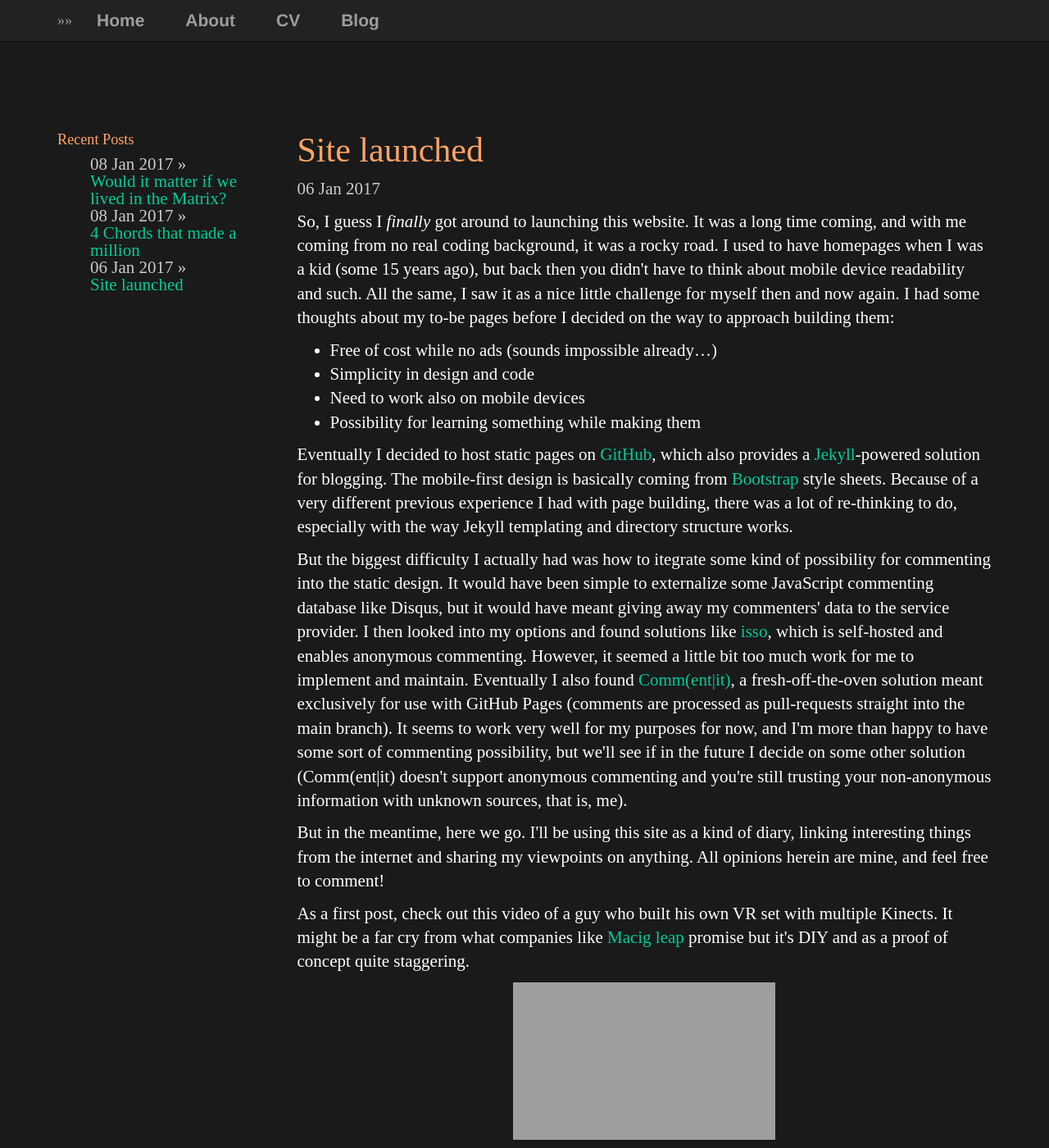
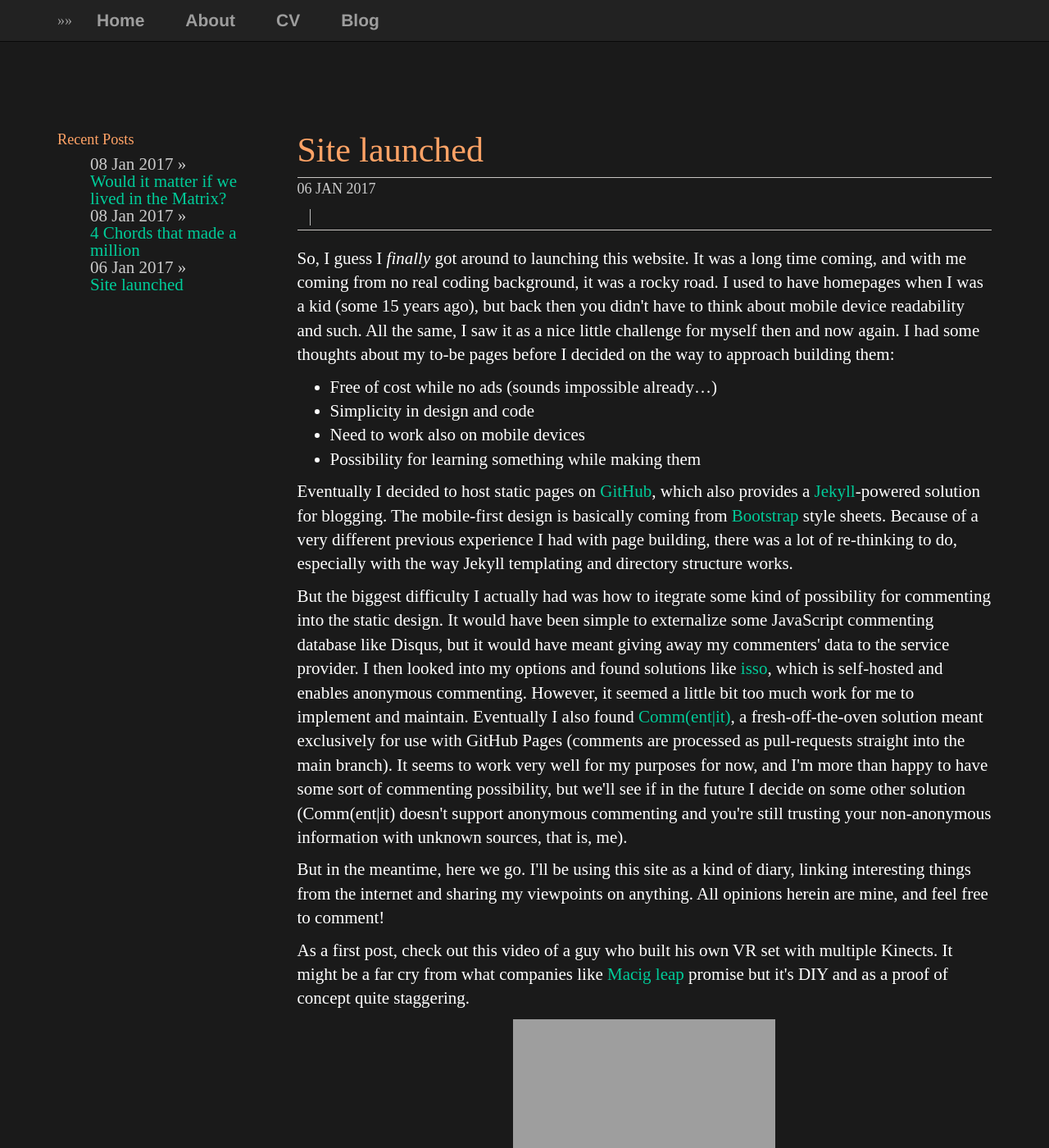
Before and after one commit to plantecophys/plantecophys, a Jekyll site: the page built from _posts/2016-04-30-site-launched.md, in a window 1280 px wide and 1400 px high. Shown: the whole window at 82% size. Built offline with Jekyll 4.4.1, drawn with Linux system fonts in a browser that asks for light colours; grey boxes are pictures that could not be loaded.

Commit message:
Update main.css

```diff
--- a/css/main.css
+++ b/css/main.css
@@ -38,10 +38,36 @@ a:visited {
   color: #1a1a1a;
   border-color: #1a1a1a;
 }
+/* yleisilme loppuu */
+/* meta alkaa */
 .postdate {
     color: #cccccc;
 }
-/* yleisilme loppuu */
+.meta_wrapper {
+    border:1px solid #C9C6C3;
+    border-width:1px 0;
+    color:#666;
+    font-size:12px;
+    line-height:20px;
+    margin:0 0 20px;
+    padding:1px 0;
+    text-transform:uppercase
+}
+ul.tag_list_in_post {
+    border-left:1px solid #bbb;
+    display:inline;
+    margin-left:15px;
+    padding:0 0 0 10px;
+}
+ul.tags {
+    float:right;
+    width:280px
+}
+ul.tag_list {
+    margin-left:52px;
+    padding-bottom:20px;
+}
+/* meta loppuu */
 /* Recent Posts box alkaa */
 .recentposts h1 {
     color: #ffa366;
```
